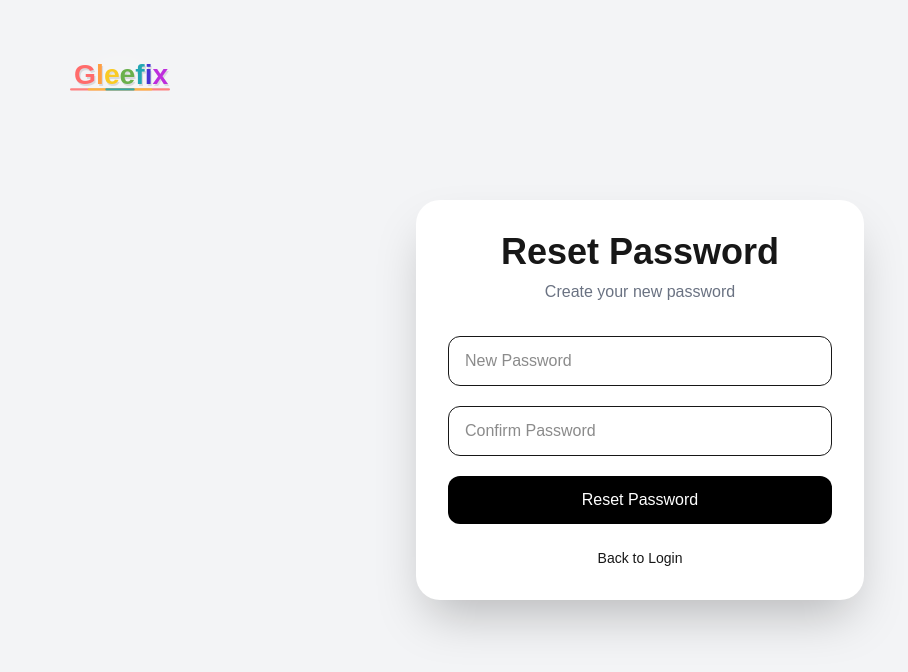
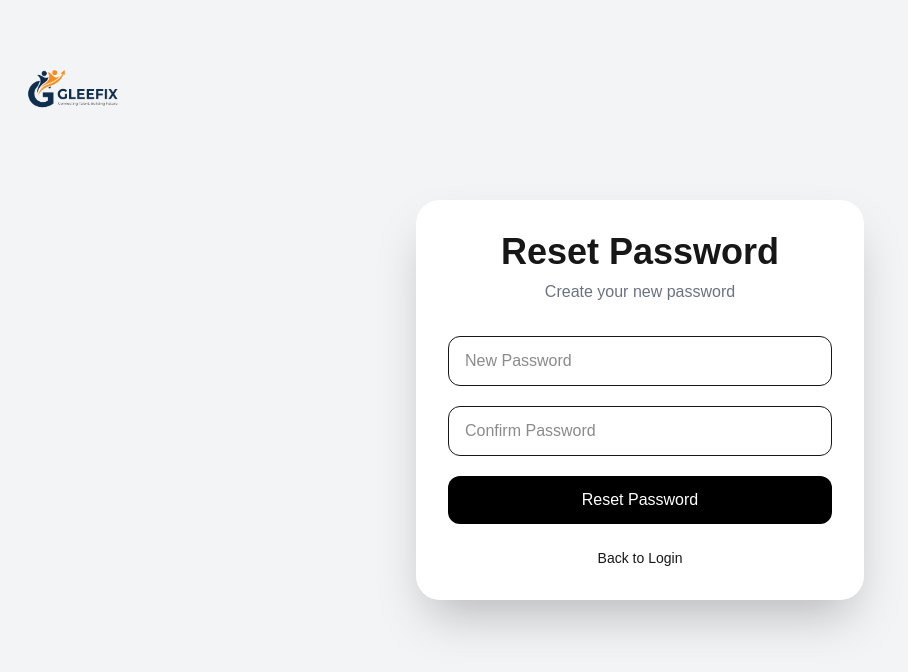
Before and after one commit to sunil12193/test-platform, a Next.js app: page /reset-password in a window 1280 px wide. Shown: the top 672 px of the page, without its empty margins (0-908 px from the left). Built offline with nearby package versions, Linux system fonts and the light colour scheme.

Commit message:
change the logo and also update the UI

```diff
--- a/src/component/logo.tsx
+++ b/src/component/logo.tsx
@@ -8,10 +8,10 @@ export default function Logo() {
 
     {/* LOGO */}
     <Image
-      src="/gleefix_logo.svg"
+      src="/logo-without-bg.png"
       alt="Gleefix Logo"
-      width={250}
-      height={250}
+      width={100}
+      height={100}
       className="object-contain mb-6 drop-shadow-[0_0_30px_rgba(255,255,255,0.8)]"
     />
 
--- a/src/component/navbarDashbord.tsx
+++ b/src/component/navbarDashbord.tsx
@@ -5,7 +5,7 @@ import Image from "next/image";
 import { CiBellOn, CiSettings } from "react-icons/ci";
 
 import { useState, useRef, useEffect } from "react";
-import { ChevronDown } from "lucide-react";
+import { ChevronDown, LogOut } from "lucide-react";
 import { FiUser, FiSettings, FiHelpCircle, FiHeadphones } from "react-icons/fi";
 
 type NavbarDashboardProps = {
@@ -127,9 +127,9 @@ const NavbarDashboard = ({ title }: NavbarDashboardProps) => {
                       Customer Services
                     </li>
                   </Link>
-                  <Link href="/dashboard/customer-service">
+                  <Link href="/sign-in">
                     <li className="flex items-center gap-3 px-5 py-3 text-sm text-white hover:bg-[#1e3a5f] cursor-pointer transition-all duration-200">
-                      <FiHeadphones size={18} />
+                      <LogOut size={18} />
                       Log Out
                     </li>
                   </Link>
--- a/src/component/static-component/navbar.tsx
+++ b/src/component/static-component/navbar.tsx
@@ -16,7 +16,7 @@ export default function Navbar() {
           border-slate-200/80
         "
       >
-        <div className="max-w-7xl mx-auto px-6 h-20 flex items-center justify-between">
+        <div className="max-w-7xl mx-auto h-20 flex items-center justify-between">
           {/* LOGO */}
           <div className="flex items-center gap-4">
             <Link href="/">
```
